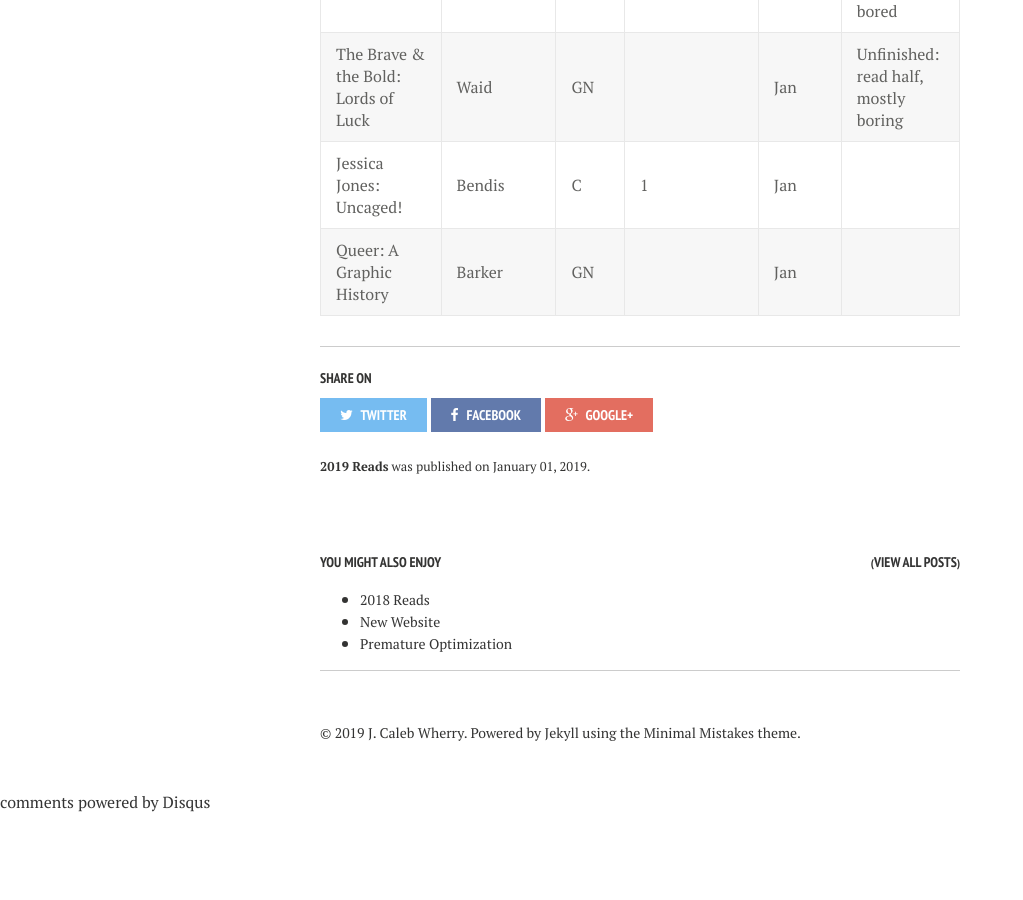
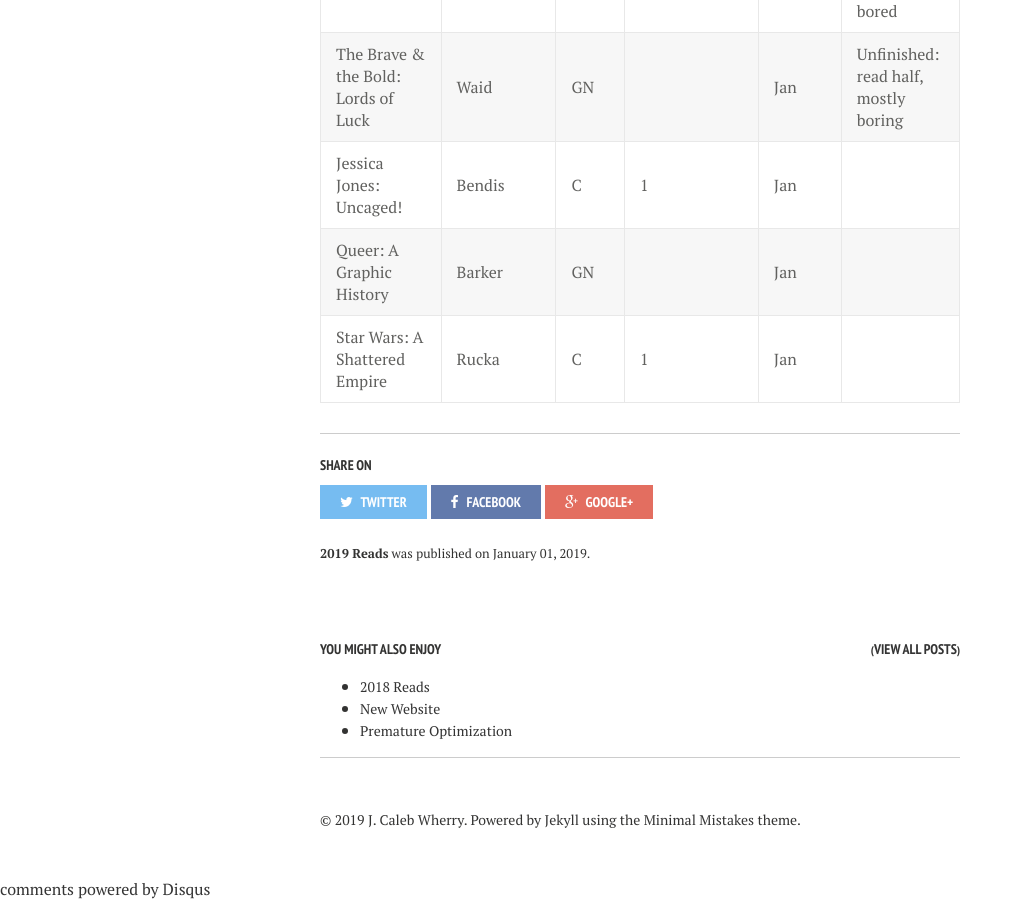
Before and after one commit to calebwherry/calebwherry.github.io, a Jekyll site: the page built from _posts/2019-01-01-2019-Reads.md, in a window 1280 px wide and 900 px high, scrolled down 2021 px. Shown: the whole window, without its empty margins (0-1023 px from the left). Built offline with Jekyll 4.4.1, drawn with Linux system fonts in a browser that asks for light colours; nearby versions of some CDN libraries; comment, search, counter and statistics services are not loaded; before the commit the page ends 2834 px from its top, so only the background shows below that.

Commit message:
Added new 2019 read.

```diff
--- a/_posts/2019-01-01-2019-Reads.md
+++ b/_posts/2019-01-01-2019-Reads.md
@@ -49,3 +49,4 @@
 | The Brave & the Bold: Lords of Luck | Waid       | GN    |              | Jan          | Unfinished: read half, mostly boring          |
 | Jessica Jones: Uncaged!             | Bendis     | C     | 1            | Jan          |                                               |
 | Queer: A Graphic History            | Barker     | GN    |              | Jan          |                                               |
+| Star Wars: A Shattered Empire       | Rucka      | C     | 1            | Jan          |                                               |
```
